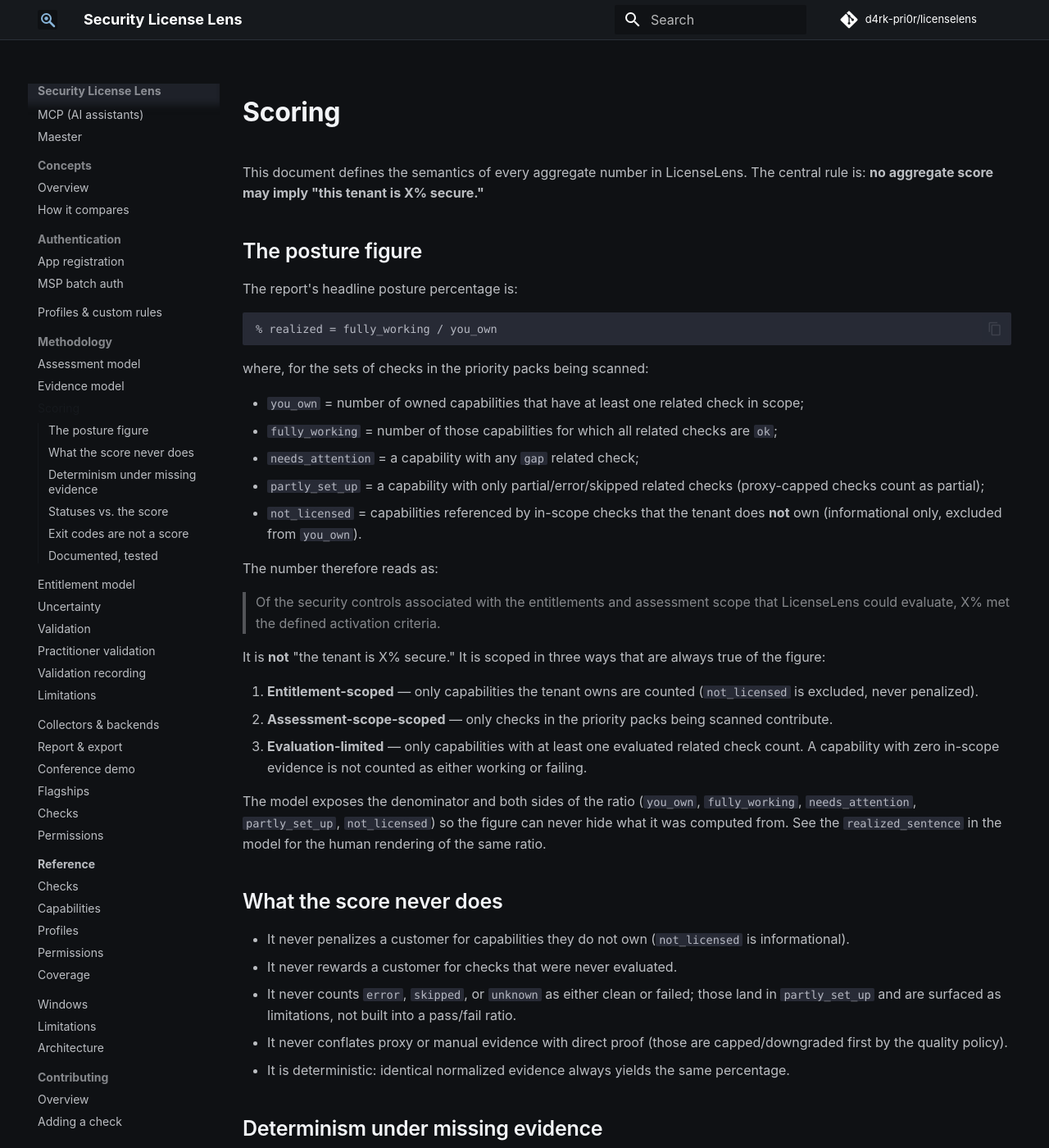
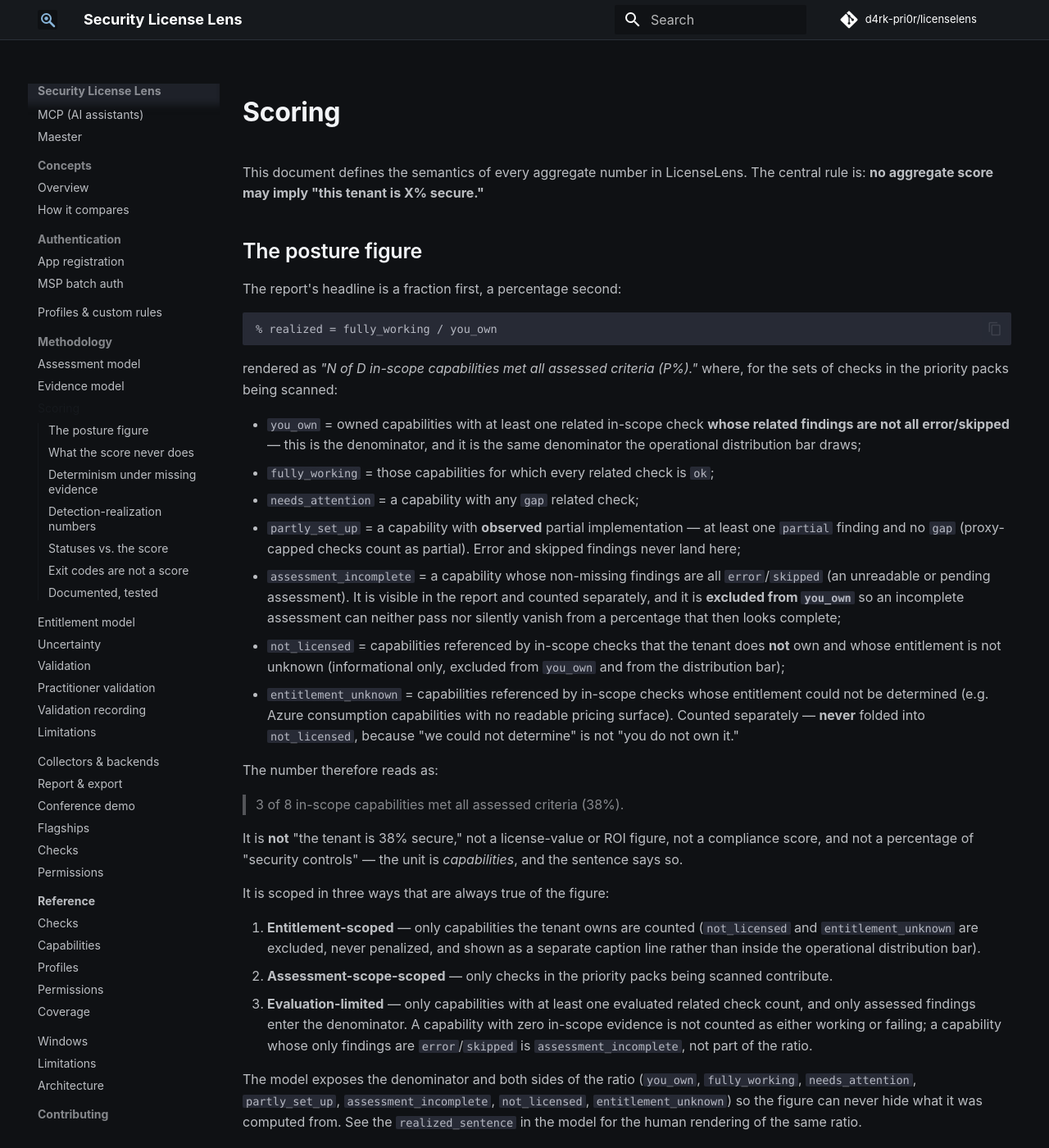
Before and after one commit to d4rk-pri0r/licenselens, an MkDocs documentation site: the page built from docs/methodology/scoring.md, in a window 1280 px wide and 1400 px high. Shown: the whole window at 82% size. Built offline with MkDocs 1.6.1 and Material for MkDocs 9.7.7, drawn with Linux system fonts in a browser that asks for light colours; comment, search, counter and statistics services are not loaded; some of the changed text lies outside the part shown.

Commit message:
fix(report): keep unknown entitlement and incomplete assessment distinct
Unknown Azure capabilities are no longer summarized as not licensed.
Missing ingestion is not assessed, not No. A parity error no longer
invents a live-rule count. The hero leads with N of D met assessed
criteria; the distribution bar is owned evaluated capabilities only.
Adds a practitioner work-package template (not a planning engine).

````diff
--- a/docs/methodology/scoring.md
+++ b/docs/methodology/scoring.md
@@ -5,55 +5,79 @@ The central rule is: **no aggregate score may imply "this tenant is X% secure."*
 
 ## The posture figure
 
-The report's headline posture percentage is:
+The report's headline is a fraction first, a percentage second:
 
 ```text
 % realized = fully_working / you_own
 ```
 
+rendered as *"N of D in-scope capabilities met all assessed criteria (P%)."*
 where, for the sets of checks in the priority packs being scanned:
 
-- `you_own` = number of owned capabilities that have at least one related
-  check in scope;
-- `fully_working` = number of those capabilities for which all related checks
-  are `ok`;
+- `you_own` = owned capabilities with at least one related in-scope check
+  **whose related findings are not all error/skipped** — this is the
+  denominator, and it is the same denominator the operational distribution
+  bar draws;
+- `fully_working` = those capabilities for which every related check is `ok`;
 - `needs_attention` = a capability with any `gap` related check;
-- `partly_set_up` = a capability with only partial/error/skipped related checks
-  (proxy-capped checks count as partial);
+- `partly_set_up` = a capability with **observed** partial implementation —
+  at least one `partial` finding and no `gap` (proxy-capped checks count as
+  partial). Error and skipped findings never land here;
+- `assessment_incomplete` = a capability whose non-missing findings are all
+  `error`/`skipped` (an unreadable or pending assessment). It is visible in
+  the report and counted separately, and it is **excluded from `you_own`** so
+  an incomplete assessment can neither pass nor silently vanish from a
+  percentage that then looks complete;
 - `not_licensed` = capabilities referenced by in-scope checks that the tenant
-  does **not** own (informational only, excluded from `you_own`).
+  does **not** own and whose entitlement is not unknown (informational only,
+  excluded from `you_own` and from the distribution bar);
+- `entitlement_unknown` = capabilities referenced by in-scope checks whose
+  entitlement could not be determined (e.g. Azure consumption capabilities
+  with no readable pricing surface). Counted separately — **never** folded
+  into `not_licensed`, because "we could not determine" is not "you do not
+  own it."
 
 The number therefore reads as:
 
-> Of the security controls associated with the entitlements and assessment
-> scope that LicenseLens could evaluate, X% met the defined activation
-> criteria.
+> 3 of 8 in-scope capabilities met all assessed criteria (38%).
 
-It is **not** "the tenant is X% secure." It is scoped in three ways that are
-always true of the figure:
+It is **not** "the tenant is 38% secure," not a license-value or ROI figure,
+not a compliance score, and not a percentage of "security controls" — the
+unit is *capabilities*, and the sentence says so.
+
+It is scoped in three ways that are always true of the figure:
 
 1. **Entitlement-scoped** — only capabilities the tenant owns are counted
-   (`not_licensed` is excluded, never penalized).
+   (`not_licensed` and `entitlement_unknown` are excluded, never penalized,
+   and shown as a separate caption line rather than inside the operational
+   distribution bar).
 2. **Assessment-scope-scoped** — only checks in the priority packs being
    scanned contribute.
 3. **Evaluation-limited** — only capabilities with at least one evaluated
-   related check count. A capability with zero in-scope evidence is not counted
-   as either working or failing.
+   related check count, and only assessed findings enter the denominator. A
+   capability with zero in-scope evidence is not counted as either working
+   or failing; a capability whose only findings are `error`/`skipped` is
+   `assessment_incomplete`, not part of the ratio.
 
 The model exposes the denominator and both sides of the ratio
 (`you_own`, `fully_working`, `needs_attention`, `partly_set_up`,
-`not_licensed`) so the figure can never hide what it was computed from.
-See the `realized_sentence` in the model for the human rendering of the same
-ratio.
+`assessment_incomplete`, `not_licensed`, `entitlement_unknown`) so the figure
+can never hide what it was computed from. See the `realized_sentence` in the
+model for the human rendering of the same ratio.
 
 ## What the score never does
 
 - It never penalizes a customer for capabilities they do not own
-  (`not_licensed` is informational).
+  (`not_licensed` is informational) or could not be resolved
+  (`entitlement_unknown` is a separate count).
 - It never rewards a customer for checks that were never evaluated.
-- It never counts `error`, `skipped`, or `unknown` as either clean or failed;
-  those land in `partly_set_up` and are surfaced as limitations, not built into
-  a pass/fail ratio.
+- It never counts `error`, `skipped`, or unknown entitlements as either clean
+  or failed; errors and skips land in `assessment_incomplete` (outside the
+  ratio), unknown entitlements in `entitlement_unknown` (outside the ratio).
+- It never presents an observed partial implementation
+  (`partly_set_up`) as the same thing as an unreadable assessment
+  (`assessment_incomplete`) — one means "we saw it half-done," the other
+  means "we could not look."
 - It never conflates proxy or manual evidence with direct proof (those are
   capped/downgraded first by the quality policy).
 - It is deterministic: identical normalized evidence always yields the same
@@ -70,25 +94,44 @@ change a score toward either extreme**.
   uncollected surface cannot inflate the ratio or award credit for an
   unevaluated check.
 - A capability whose controls could not be read produces an explicit
-  `error`/`partial` finding, which counts as `partly_set_up` and surfaces a
-  visible limitation—never as a clean pass and never as a silent gap.
-- Only `gap` drives `needs_attention`; everything else non-`ok` lands in
-  `partly_set_up`, so a missing or failed collection cannot push a capability
-  into the failing bucket.
+  `error`/`skipped` finding, which counts as `assessment_incomplete` and
+  surfaces as a visible, named category outside the ratio—never as a clean
+  pass, never as a silent gap, and never as `partly_set_up`.
+- Only `gap` drives `needs_attention`; only `partial` (an observed partial)
+  drives `partly_set_up`, so a missing or failed collection cannot push a
+  capability into the failing bucket or dress an unreadable one up as
+  half-implemented.
 
 These rules guarantee that *removing evidence never makes a tenant look more
 secure*, and that *failing to collect evidence never makes a tenant look
 insecure without an explicit, visible reason*. Regression tests assert that the
 ratio cannot drift because of missing evidence.
 
+## Detection-realization numbers
+
+The detection matrix keeps three states per cell instead of a forced binary:
+
+- **Arriving?** is `Yes`/`No` only when the ingestion check actually produced
+  evidence for the capability; when the ingestion finding is missing, errored,
+  skipped, or carries no capability evidence, the cell reads
+  **Not assessed** — missing evidence is never displayed as "No."
+- **Live rules (when assessed)** is a count only when the parity finding was
+  assessed (`ok`/`gap`/`partial`) and the table is ingesting; otherwise it
+  reads **Not assessed**. A table that is ingesting but listed as unwatched
+  reports `0`; a table merely absent from the unwatched list reports a
+  bounded `1` marked `parity-not-unwatched` — the parity evidence carries no
+  per-table live-rule counts, so a larger count is never invented from the
+  mere existence of the finding.
+
 ## Statuses vs. the score
 
 The full status set (see [uncertainty](./uncertainty.md)) distinguishes `gap`,
 `partial`, `ok`, `not_licensed`, `error`, and `skipped`. Only `gap` is a hard
-failure for the score's `needs_attention`; every other non-`ok` status is
-`partly_set_up`, and `not_licensed` is outside the score entirely. This is what
-keeps an unowned capability from being a black mark and an unverified result
-from being counted as either good or bad.
+failure for the score's `needs_attention`; only an observed `partial` makes
+`partly_set_up`; `error`/`skipped` make `assessment_incomplete`; and
+`not_licensed` plus unknown entitlements are outside the score entirely. This
+is what keeps an unowned capability from being a black mark and an unverified
+result from being counted as either good or bad.
 
 ## Exit codes are not a score
 
@@ -105,9 +148,10 @@ check."
 
 ## Documented, tested
 
-The scoring semantics above are sealed by tests (`test_catalog_entitlements`,
-`test_report_manifest`, golden-tenant and dry-run matrix tests). Any change to
-the ratio definition must update this document and add a regression test before
-it lands. The headline metric the project tracks for itself is the share of
-flagship assessments meeting the full trust standard, **not** the number of
-checks. See the project maturity dashboard.
+The scoring semantics above are sealed by tests (`test_rollup`,
+`test_uncertainty_contract`, `test_report_viewmodel`, golden-tenant and
+dry-run matrix tests). Any change to the ratio definition must update this
+document and add a regression test before it lands. The headline metric the
+project tracks for itself is the share of flagship assessments meeting the
+full trust standard, **not** the number of checks. See the project maturity
+dashboard.
--- a/mkdocs.yml
+++ b/mkdocs.yml
@@ -126,6 +126,7 @@ exclude_docs: |
   lab-seed-checklist.md
   manual-test-checklist.md
   tenant-provisioning-guide.md
+  work-package-template.md
 
 extra_css:
   - stylesheets/extra.css
````
Also changed, not shown: audit/trust-and-validation.md (+5 -4 lines), docs/work-package-template.md (added, +90 -0 lines), 14 other files.
